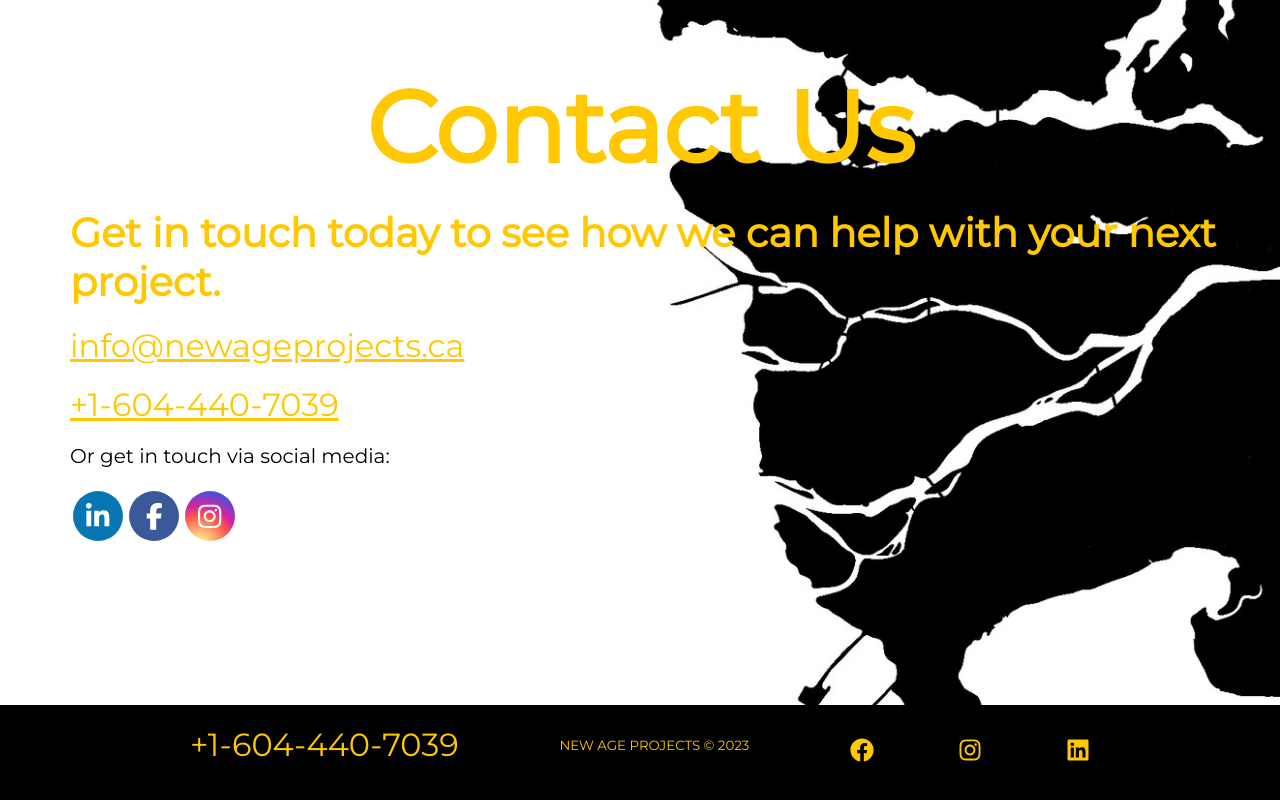
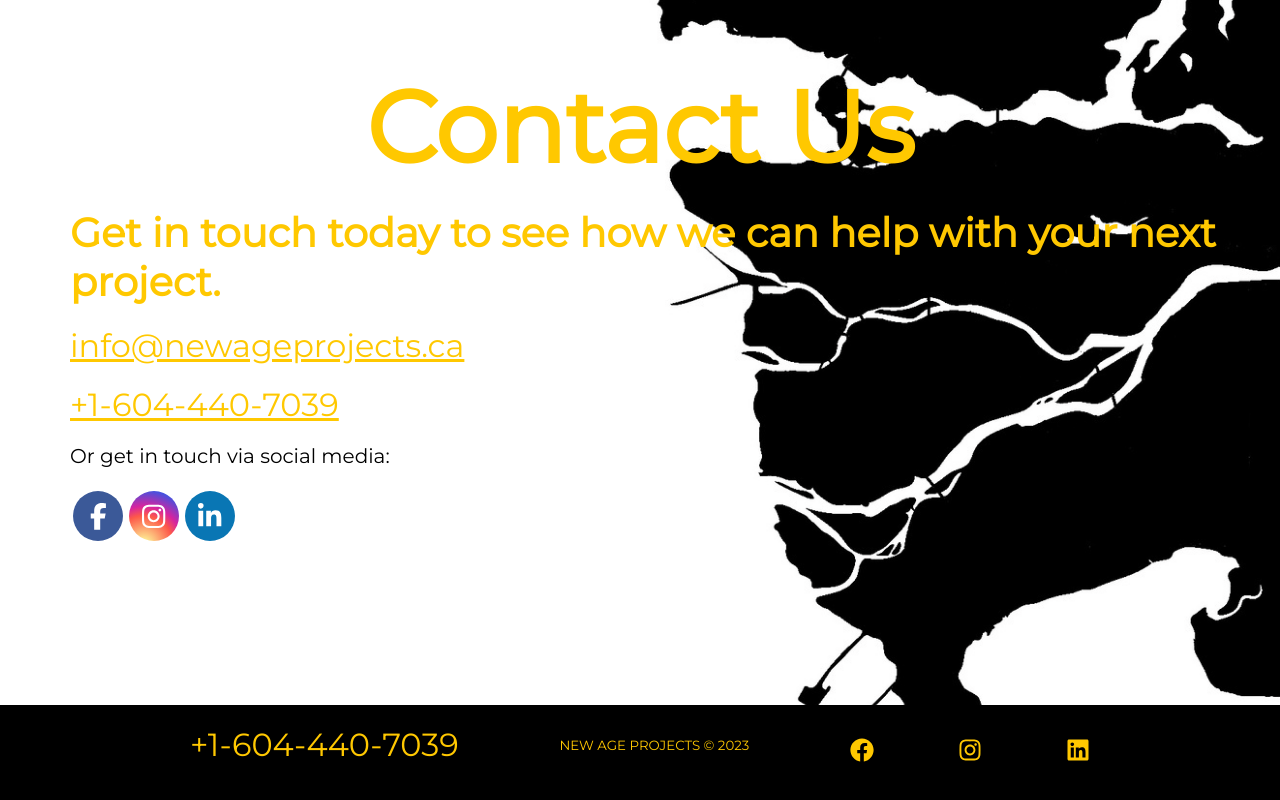
Before and after one commit to mcglynndavid/new-age-projects, a Gatsby site: page / in a window 1280 px wide. Shown: the part 3685-4485 px from the top of the page. Built offline with nearby package versions, Linux system fonts and the light colour scheme; Gatsby itself is replaced by a stand-in of ours.

Commit message:
icons order change

```diff
--- a/gatsby-config.js
+++ b/gatsby-config.js
@@ -2,7 +2,7 @@ module.exports = {
   siteMetadata: {
     title: `New Age Projects`,
     description: `Vancouver based construction firm specializing in carpentry, joinery and project management.`,
-    author: `@shadowplay`,
+    author: `@mcglynndavid`,
   },
   plugins: [
     `gatsby-plugin-react-helmet`,
--- a/src/components/Contact/index.js
+++ b/src/components/Contact/index.js
@@ -21,15 +21,6 @@ function ContactForm() {
         <p2>Or get in touch via social media:</p2>
         <p2>
           <a
-            href="https://www.linkedin.com/company/new-age-projects/"
-            target="_blank"
-            rel="noreferrer"
-          >
-            <button type="button" className="btn-- btn-l">
-              <FontAwesomeIcon icon={faLinkedinIn} size="2x" />
-            </button>
-          </a>
-          <a
           href="https://www.facebook.com/newageprojects"
           target="_blank"
           rel="noreferrer"
@@ -47,6 +38,15 @@ function ContactForm() {
               <FontAwesomeIcon icon={faInstagram} size="2x" />
             </button>
           </a>
+          <a
+            href="https://www.linkedin.com/company/new-age-projects/"
+            target="_blank"
+            rel="noreferrer"
+          >
+            <button type="button" className="btn-- btn-l">
+              <FontAwesomeIcon icon={faLinkedinIn} size="2x" />
+            </button>
+          </a>
       </p2>
     </div>
   )
```
